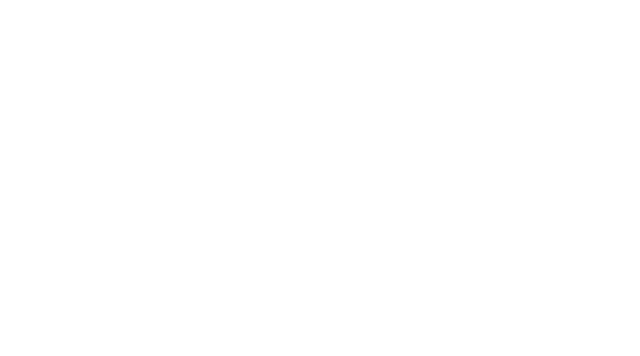
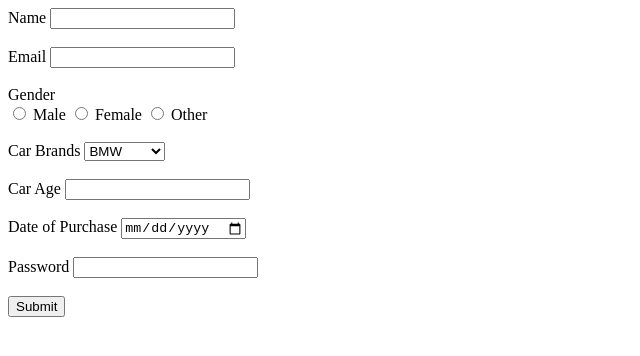
Before and after one commit to acciojob/car-insurance-form-aankysp, a website: page main.html in a window 1280 px wide. Shown: the whole page, without its empty margins (0-640 px from the left). Drawn offline with Linux system fonts and the light colour scheme.

Commit message:
created a submission

```diff
--- a/main.html
+++ b/main.html
@@ -1,16 +1,41 @@
 <!DOCTYPE html>
+<html>
+<head>
+    <title>Car Insurance Registration</title>
+</head>
+<body>
+    <form action="your_server_endpoint_here" method="POST">
+        <label for="name">Name</label>
+        <input type="text" id="name" name="name" required><br><br>
 
-<html>
+        <label for="email">Email</label>
+        <input type="email" id="email" name="email" required><br><br>
 
-<head>
-	<link rel="stylesheet" href="styles.css">
-</head>
+        <label>Gender</label><br>
+        <input type="radio" id="male" name="gender" value="male" required>
+        <label for="male">Male</label>
+        <input type="radio" id="female" name="gender" value="female" required>
+        <label for="female">Female</label>
+        <input type="radio" id="other" name="gender" value="other" required>
+        <label for="other">Other</label><br><br>
 
-<body>
-	<!-- the entire body must be written by student -->
-    <script type="text/javascript" src="./script.js">
-</script>
+        <label for="cars">Car Brands</label>
+        <select id="cars" name="cars">
+            <option value="BMW">BMW</option>
+            <option value="Audi">Audi</option>
+            <option value="Mercedes">Mercedes</option>
+        </select><br><br>
 
+        <label for="carage">Car Age</label>
+        <input type="number" id="carage" name="carage" required><br><br>
+
+        <label for="dop">Date of Purchase</label>
+        <input type="date" id="dop" name="dop" required><br><br>
+
+        <label for="password">Password</label>
+        <input type="password" id="password" name="password" required><br><br>
+
+        <button type="submit">Submit</button>
+    </form>
 </body>
-
 </html>
```
